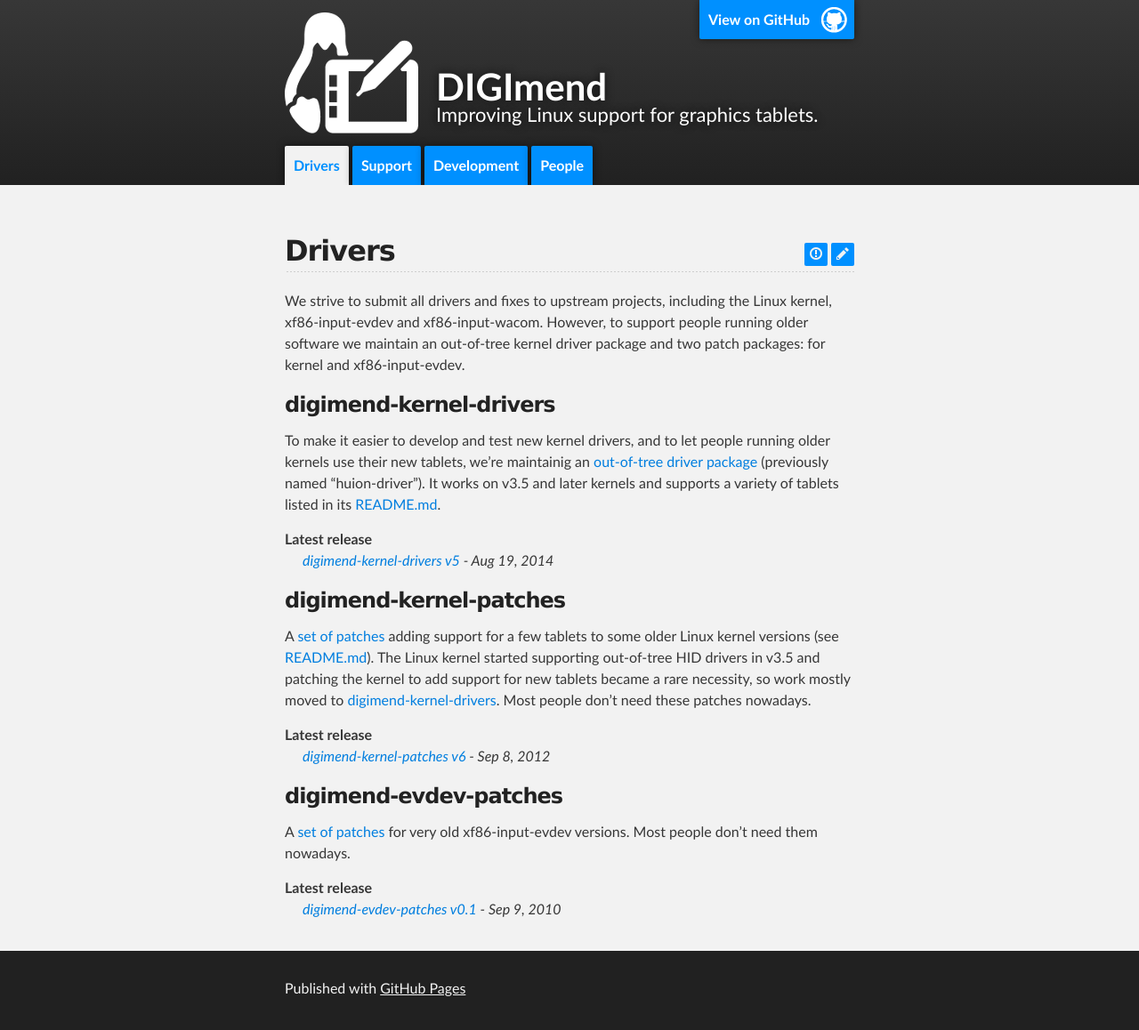
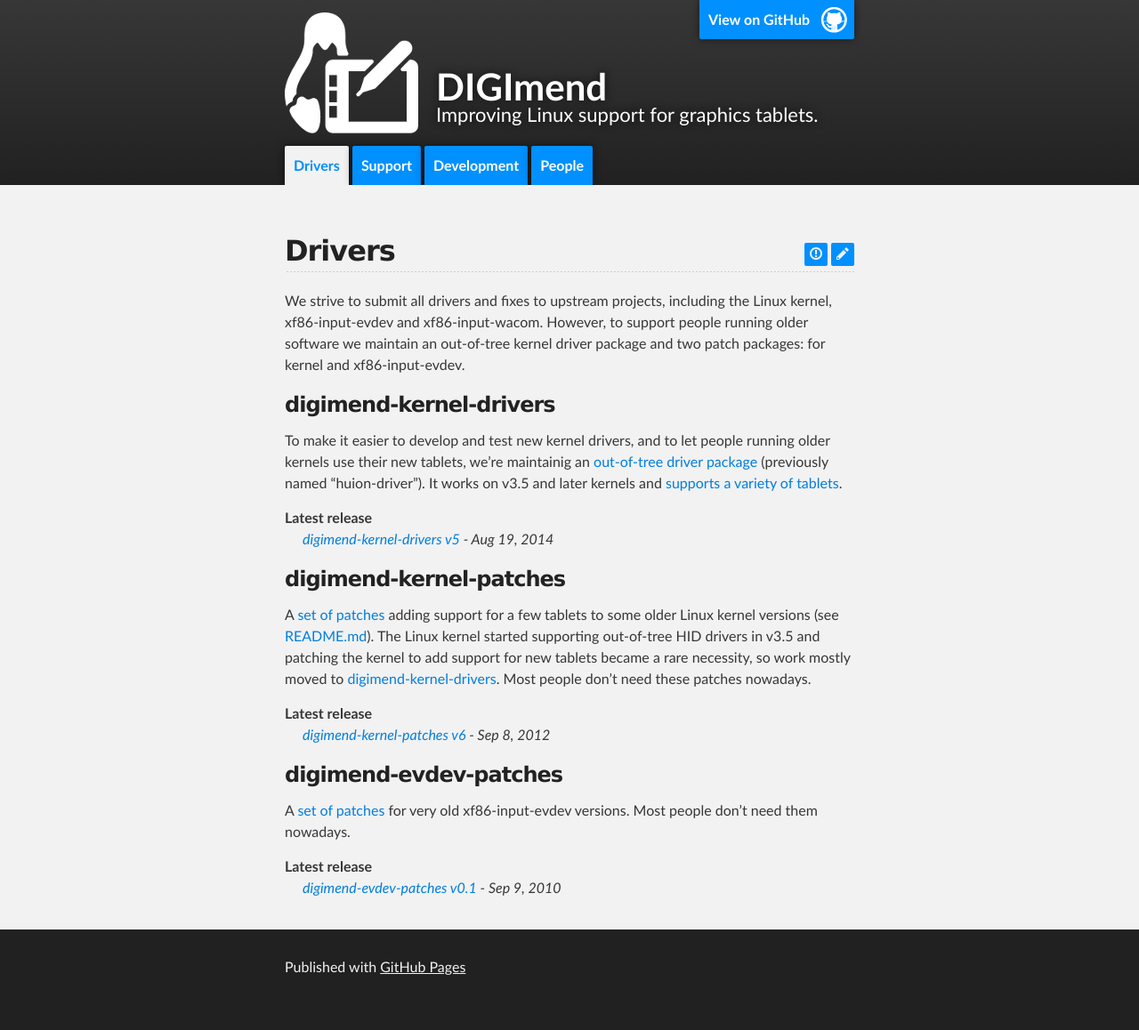
Before and after one commit to DIGImend/digimend.github.io, a Jekyll site: the page built from drivers/index.md, in a window 1280 px wide. Shown: the whole page at 89% size. Built offline with Jekyll 4.4.1, drawn with Linux system fonts in a browser that asks for light colours; after the commit the page ends 1134 px from its top, so only the background shows below that.

Commit message:
Add a page listing tablets supported by digimend-kernel-drivers

```diff
--- a/drivers/index.md
+++ b/drivers/index.md
@@ -13,7 +13,7 @@
 To make it easier to develop and test new kernel drivers, and to let people
 running older kernels use their new tablets, we're maintainig an [out-of-tree
 driver package][11] (previously named "huion-driver"). It works on v3.5 and
-later kernels and supports a variety of tablets listed in its [README.md][12].
+later kernels and [supports a variety of tablets](/drivers/digimend/tablets/).
 
 Latest release
 : [digimend-kernel-drivers v5][19] - Aug 19, 2014
```
Also changed, not shown: _layouts/driver_tablet_list.html (added, +8 -0 lines), drivers/digimend/tablets/index.md (added, +8 -0 lines).
